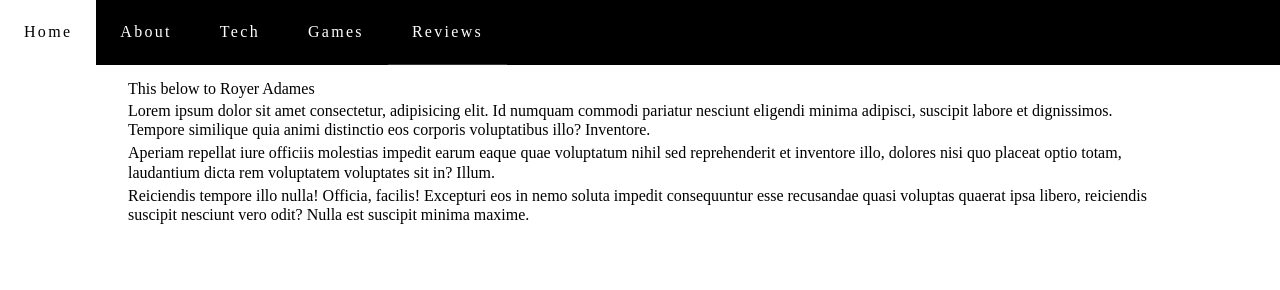
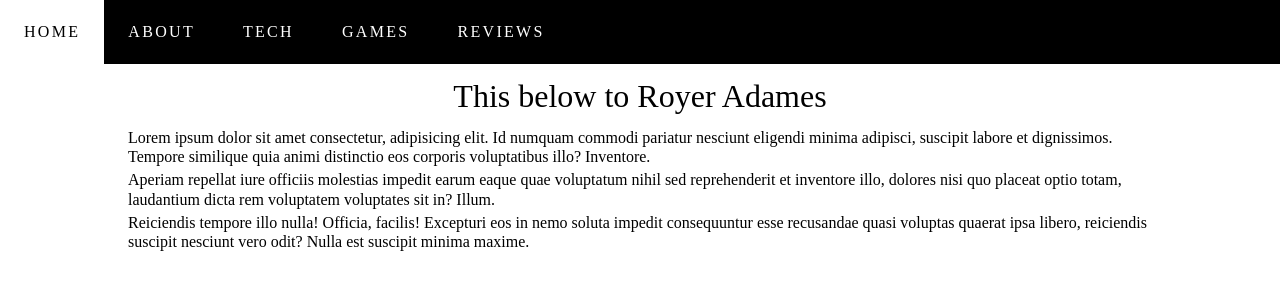
Before and after one commit to royeradames/2-Steps-Simple-Responsive-Pure-CSS-Hamburger-Menu, a plain HTML site: page flexIndex v2.html in a window 1280 px wide. Drawn offline with Linux system fonts and the light colour scheme.

Commit message:
Update flexStyle v2.css

```diff
--- a/flexStyle v2.css
+++ b/flexStyle v2.css
@@ -91,11 +91,12 @@ display: none;
 	text-decoration: none;
 	display: block;
 	padding: 0.625rem;
-	border-top: 1px solid #333333;
+	border-top: .062rem solid #333333;
 	background-color: black;
+	text-transform: uppercase;
 }
 .menu-links a:last-child{
-	border-bottom: 1px solid #333333;
+	border-bottom: .062rem solid #333333;
 }
 .menu-links a:focus,
 .menu-links a:hover,
@@ -132,6 +133,9 @@ display: none;
 		letter-spacing: .18vw;
 		padding: 1.5rem;
 	}
+	.menu-links a:last-child{
+		border-bottom: none;
+	}
 
 }
 @media screen and (max-width: 330px){
@@ -151,4 +155,9 @@ p{
 p:first-child{
 	text-indent: 6vw;
 }
+h1{
+	text-align: center;
+	font-size: 2rem;
+	margin: 1rem;
+}
 /*End wrapper */
```
